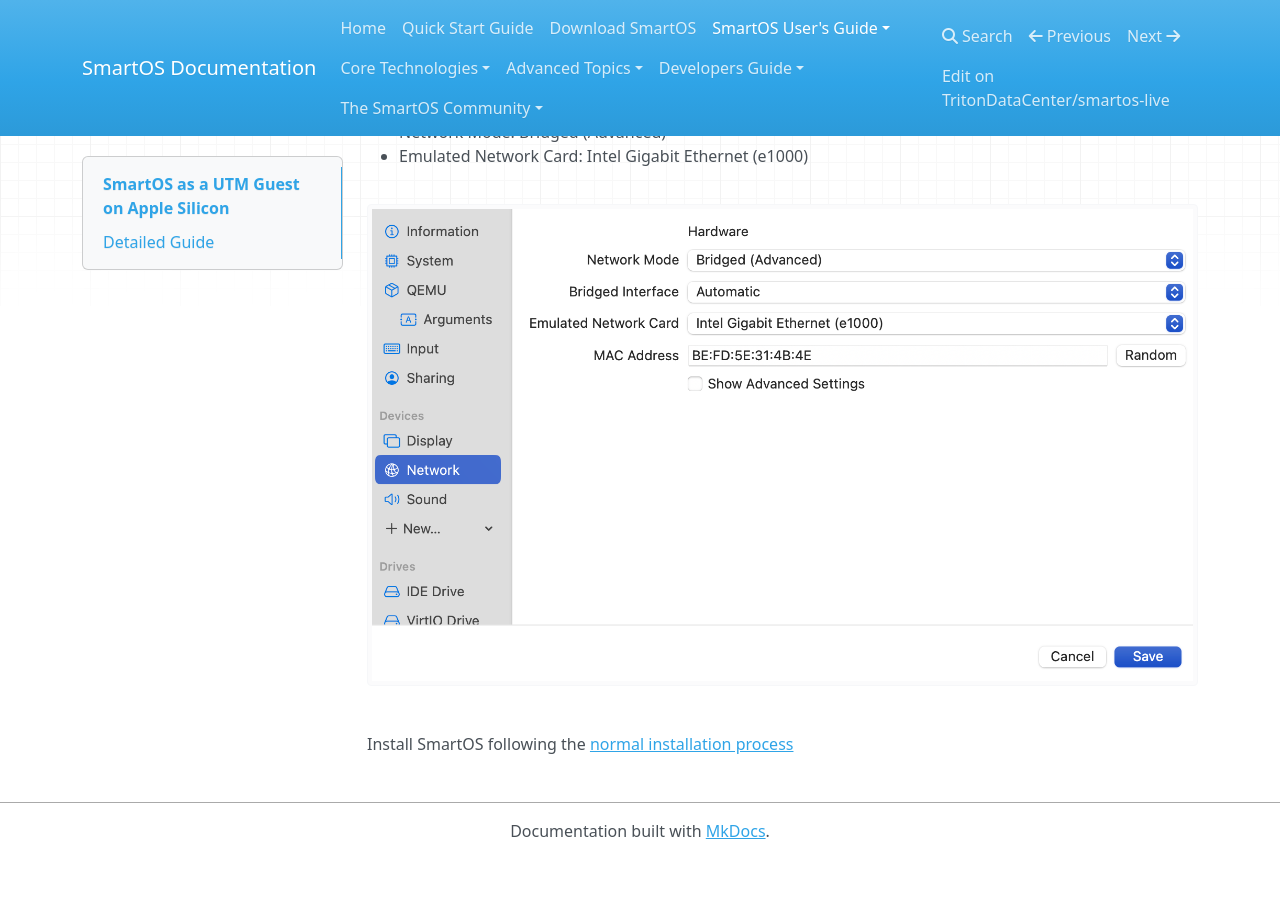
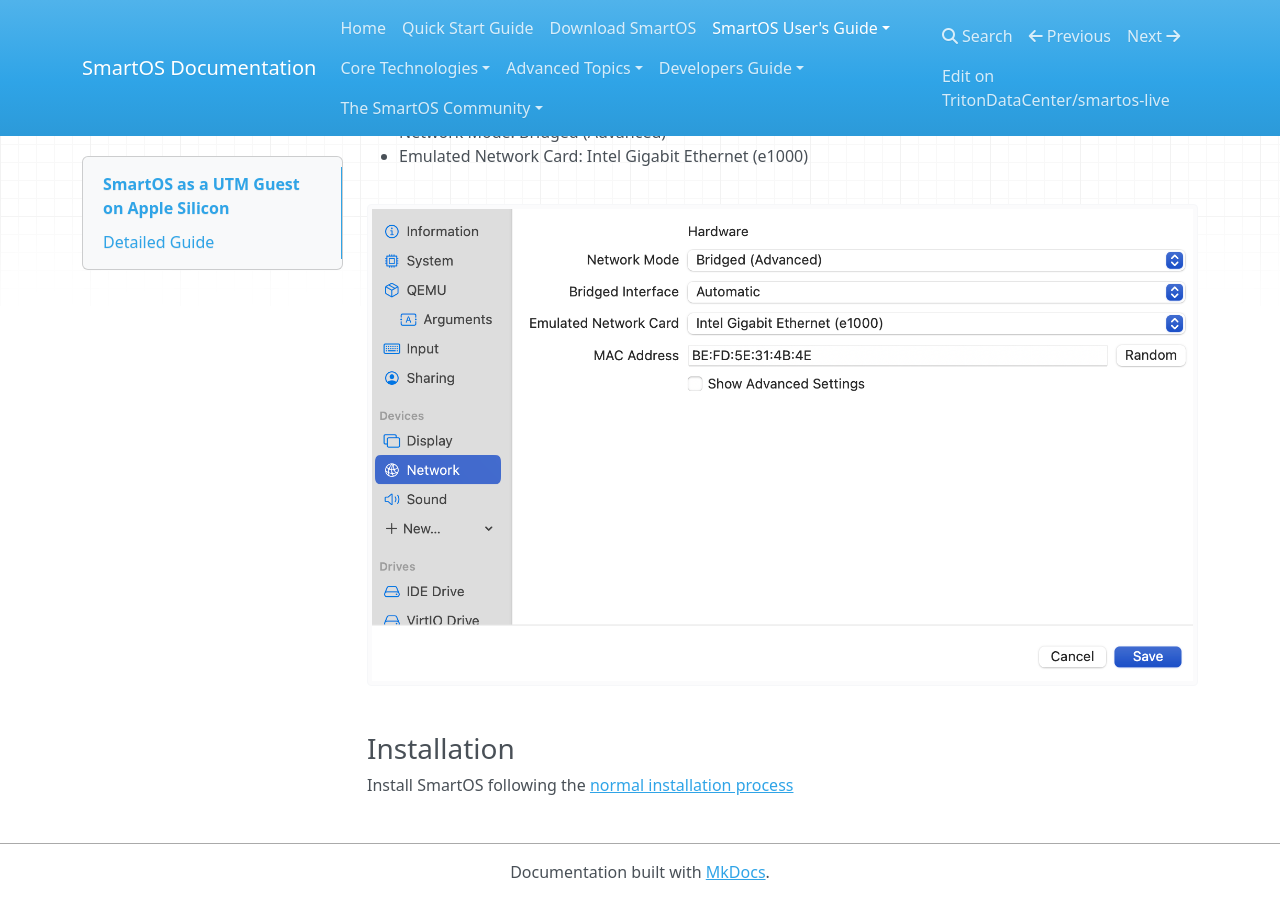
Before and after one commit to TritonDataCenter/smartos-docs, an MkDocs documentation site: the page built from docs/smartos-as-a-utm-guest.md, in a window 1280 px wide and 900 px high, scrolled down 2706 px. Built offline with MkDocs 1.6.1, drawn with Linux system fonts in a browser that asks for light colours; nearby versions of some CDN libraries; before the commit the page ends 3565 px from its top, so only the background shows below that.

Commit message:
add installation header

```diff
--- a/docs/smartos-as-a-utm-guest.md
+++ b/docs/smartos-as-a-utm-guest.md
@@ -57,4 +57,6 @@
 
 ![UTM Network Tab](/assets/images/smartos-utm-network-tab.png)
 
-Install SmartOS following the [normal installation process](https://docs.smartos.org/install/)
+### Installation
+
+Install SmartOS following the [normal installation process](/install/)
```
